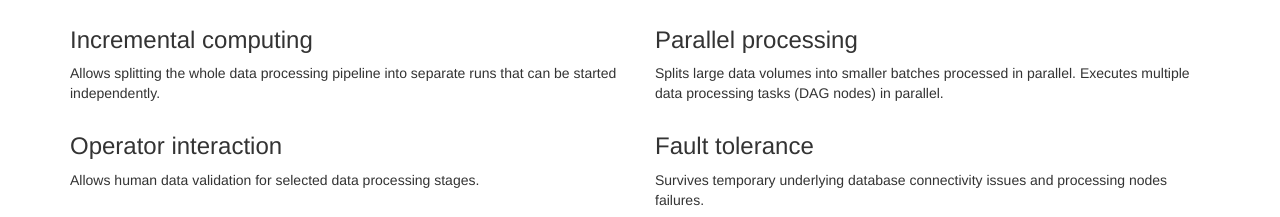
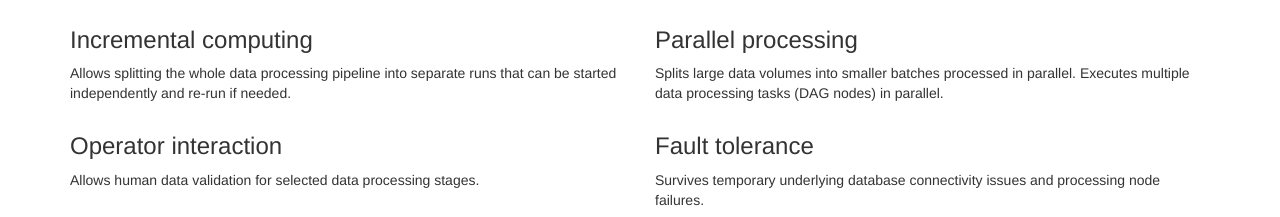
Before and after one commit to capillariesio/capillariesio.github.io, a plain HTML site: page index.html in a window 1280 px wide. Shown: the part 247-464 px from the top of the page. Drawn offline with Linux system fonts and the light colour scheme.

Commit message:
Minor fixes

```diff
--- a/index.html
+++ b/index.html
@@ -46,7 +46,7 @@
 <div class="row">
 	<div class="col-lg-6">
 		<h3>Incremental computing</h3>
-		<p>Allows splitting the whole data processing pipeline into separate runs that can be started independently.</p>
+		<p>Allows splitting the whole data processing pipeline into separate runs that can be started independently and re-run if needed.</p>
 	</div>
 
 	<div class="col-lg-6">
@@ -64,7 +64,7 @@
 
 	<div class="col-lg-6">
 		<h3>Fault tolerance</h3>
-		<p>Survives temporary underlying database connectivity issues and processing nodes failures.</p>
+		<p>Survives temporary underlying database connectivity issues and processing node failures.</p>
 	</div>
 </div>
 
```
